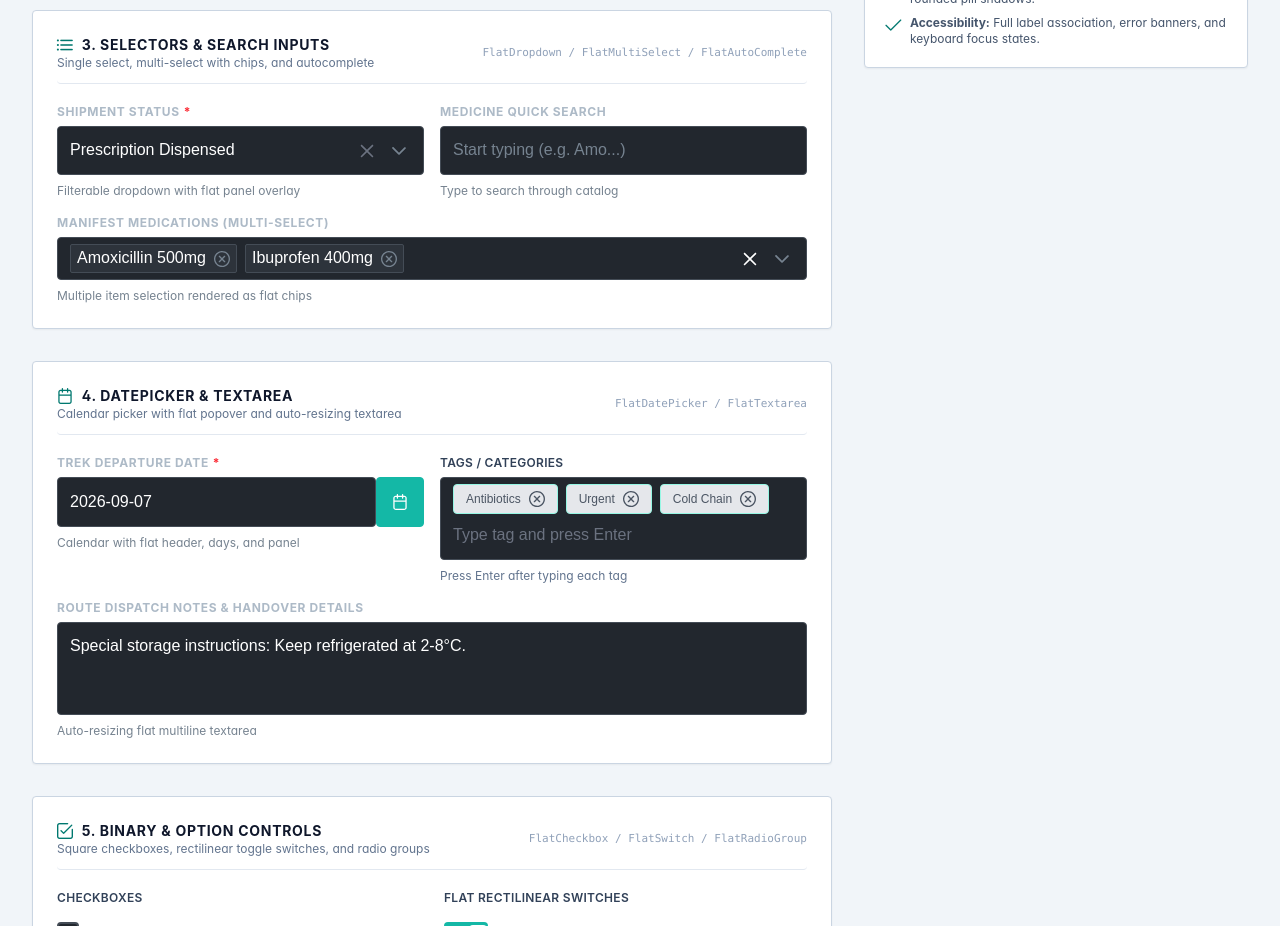
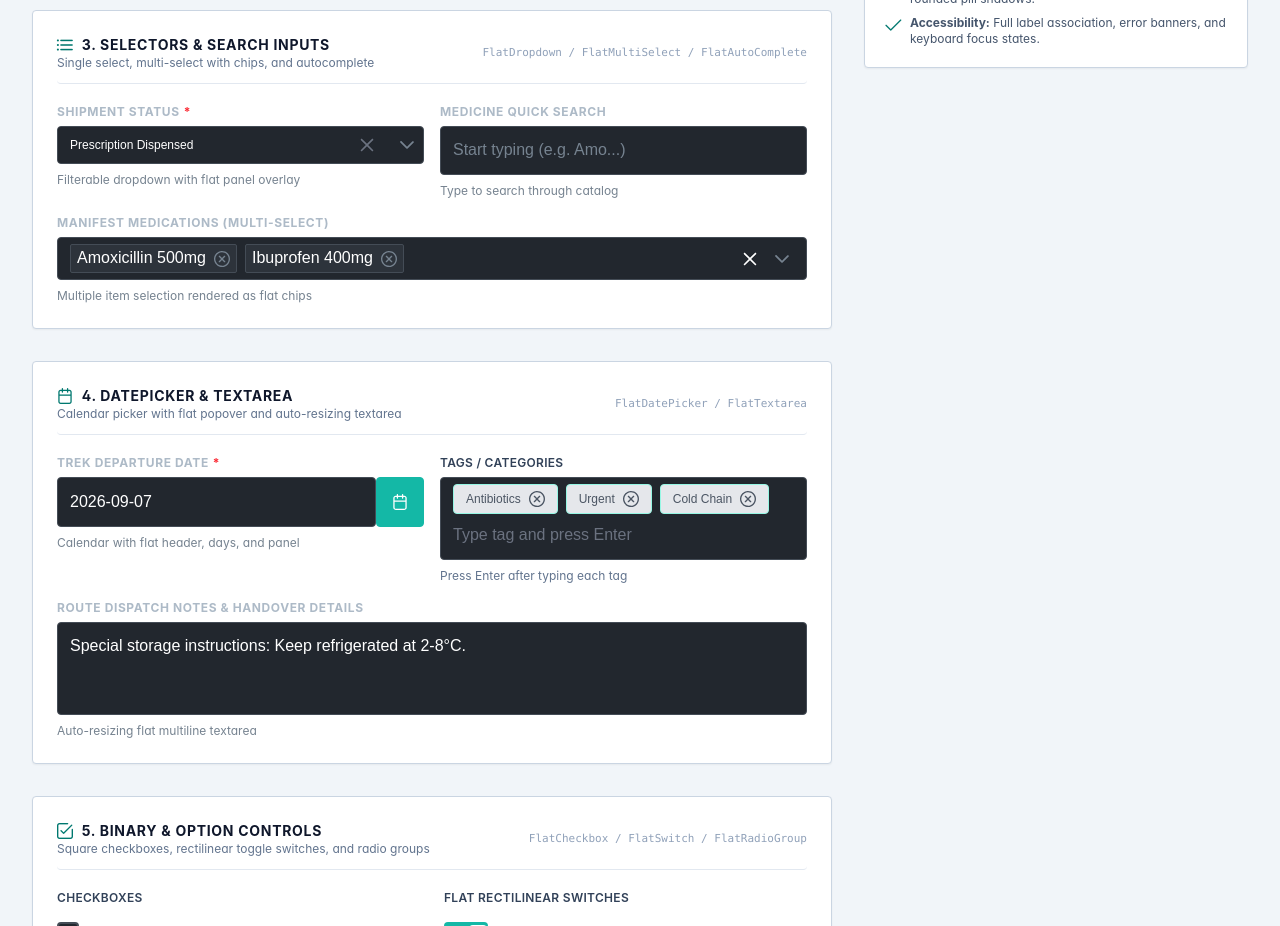
Before and after one commit to proh-pharmacy/prohpharmacy-trekking-fronted, a React (Vite) app: page /inputs in a window 1280 px wide. Shown: the part 1020-1946 px from the top of the page. Built offline with nearby package versions, Linux system fonts and the light colour scheme; a web font is replaced by a local one.

Commit message:
fix(ui): equalize height of search bar, dropdowns, and buttons to exact 38px

```diff
--- a/src/components/data-table/DataTable.tsx
+++ b/src/components/data-table/DataTable.tsx
@@ -611,7 +611,7 @@ export function FlatDataTable<TData extends Record<string, any>>({
                   onChange={(e) => setGlobalSearch(e.target.value)}
                   onKeyDown={(e) => e.key === 'Enter' && handleQueryChange(filterable, globalSearch)}
                   placeholder={filterablePlaceholder}
-                  className="w-full pl-10 pr-10 py-2.5 bg-portal-canvas border border-portal-border rounded text-xs text-white placeholder-portal-muted focus:outline-none focus:border-portal-accent transition"
+                  className="w-full h-[38px] pl-10 pr-10 bg-portal-canvas border border-portal-border rounded text-xs text-white placeholder-portal-muted focus:outline-none focus:border-portal-accent transition box-border"
                 />
                 {globalSearch && (
                   <button
@@ -634,7 +634,7 @@ export function FlatDataTable<TData extends Record<string, any>>({
                 type="button"
                 onClick={() => setIsFilterVisible(!isFilterVisible)}
                 className={cn(
-                  'px-3 py-2.5 border text-xs font-bold uppercase tracking-wider rounded flex items-center gap-2 transition-colors cursor-pointer shrink-0',
+                  'h-[38px] px-3 border text-xs font-bold uppercase tracking-wider rounded flex items-center gap-2 transition-colors cursor-pointer shrink-0',
                   isFilterVisible
                     ? 'bg-portal-accent border-portal-accent text-portal-canvas'
                     : 'bg-portal-canvas border-portal-border text-white hover:border-portal-border/80'
@@ -655,7 +655,7 @@ export function FlatDataTable<TData extends Record<string, any>>({
               type="button"
               title="Refresh Records"
               onClick={() => refetch()}
-              className="p-2.5 bg-portal-canvas border border-portal-border rounded text-portal-muted hover:text-white hover:border-portal-border/80 cursor-pointer transition shrink-0"
+              className="h-[38px] w-[38px] flex items-center justify-center bg-portal-canvas border border-portal-border rounded text-portal-muted hover:text-white hover:border-portal-border/80 cursor-pointer transition shrink-0"
             >
               <RotateCcw className={cn('w-4 h-4', isBusy && 'animate-spin text-portal-accent')} />
             </button>
--- a/src/index.css
+++ b/src/index.css
@@ -104,6 +104,37 @@
 .p-autocomplete-input {
   box-shadow: none !important;
   transition: border-color 0.15s ease-in-out, background-color 0.15s ease-in-out;
+}
+
+/* Align PrimeReact Dropdown exact height (38px) and text size with inputs */
+.p-dropdown {
+  height: 38px !important;
+  display: inline-flex !important;
+  align-items: center !important;
+}
+
+.p-dropdown .p-dropdown-label {
+  padding-top: 0 !important;
+  padding-bottom: 0 !important;
+  padding-left: 0.75rem !important;
+  padding-right: 0.5rem !important;
+  height: 100% !important;
+  display: flex !important;
+  align-items: center !important;
+  font-size: 0.75rem !important;
+  line-height: 1 !important;
+}
+
+.p-dropdown .p-dropdown-trigger {
+  height: 100% !important;
+  display: flex !important;
+  align-items: center !important;
+  justify-content: center !important;
+  width: 2rem !important;
+}
+
+.p-dropdown .p-dropdown-trigger .p-dropdown-trigger-icon {
+  font-size: 0.75rem !important;
 }
 
 /* 3. Flat Checkbox */
--- a/src/pages/portal/settings/OrganisationPage.tsx
+++ b/src/pages/portal/settings/OrganisationPage.tsx
@@ -192,12 +192,6 @@ export const OrganisationPage: React.FC = () => {
         </div>
 
         <div className="flex items-center gap-2.5 shrink-0">
-          <FlatButton
-            variant="outline"
-            label="Refresh"
-            icon="pi pi-sync"
-            onClick={loadData}
-          />
           {activeTab === 'branches' ? (
             <FlatButton
               variant="primary"
@@ -289,7 +283,7 @@ export const OrganisationPage: React.FC = () => {
                 value={searchQuery}
                 onChange={(e) => setSearchQuery(e.target.value)}
                 placeholder="Search by tag, description, or user..."
-                className="w-full pl-10 pr-10 py-2.5 bg-portal-canvas border border-portal-border rounded text-xs text-white placeholder-portal-muted outline-none focus:border-portal-accent transition"
+                className="w-full h-[38px] pl-10 pr-10 bg-portal-canvas border border-portal-border rounded text-xs text-white placeholder-portal-muted outline-none focus:border-portal-accent transition box-border"
               />
               {searchQuery && (
                 <button
@@ -302,8 +296,8 @@ export const OrganisationPage: React.FC = () => {
               )}
             </div>
 
-            <div className="flex items-center gap-3 w-full md:w-auto">
-              <div className="w-48">
+            <div className="flex items-center gap-3 w-full md:w-auto shrink-0">
+              <div className="w-48 h-[38px]">
                 <FlatDropdown
                   value={selectedRegionFilter}
                   options={[
@@ -318,7 +312,7 @@ export const OrganisationPage: React.FC = () => {
                 type="button"
                 title="Refresh Table"
                 onClick={loadData}
-                className="p-2.5 bg-portal-canvas border border-portal-border rounded text-portal-muted hover:text-white hover:border-portal-border/80 cursor-pointer transition shrink-0"
+                className="h-[38px] w-[38px] flex items-center justify-center bg-portal-canvas border border-portal-border rounded text-portal-muted hover:text-white hover:border-portal-border/80 cursor-pointer transition shrink-0"
               >
                 <i className={`pi pi-sync text-xs ${loading ? 'animate-spin text-portal-accent' : ''}`} />
               </button>
@@ -439,7 +433,7 @@ export const OrganisationPage: React.FC = () => {
                 value={searchQuery}
                 onChange={(e) => setSearchQuery(e.target.value)}
                 placeholder="Search by tag, description, or user..."
-                className="w-full pl-10 pr-10 py-2.5 bg-portal-canvas border border-portal-border rounded text-xs text-white placeholder-portal-muted outline-none focus:border-portal-accent transition"
+                className="w-full h-[38px] pl-10 pr-10 bg-portal-canvas border border-portal-border rounded text-xs text-white placeholder-portal-muted outline-none focus:border-portal-accent transition box-border"
               />
               {searchQuery && (
                 <button
@@ -452,8 +446,8 @@ export const OrganisationPage: React.FC = () => {
               )}
             </div>
 
-            <div className="flex items-center gap-3 w-full md:w-auto">
-              <div className="w-48">
+            <div className="flex items-center gap-3 w-full md:w-auto shrink-0">
+              <div className="w-48 h-[38px]">
                 <FlatDropdown
                   value={selectedRegionFilter}
                   options={[
@@ -468,7 +462,7 @@ export const OrganisationPage: React.FC = () => {
                 type="button"
                 title="Refresh Table"
                 onClick={loadData}
-                className="p-2.5 bg-portal-canvas border border-portal-border rounded text-portal-muted hover:text-white hover:border-portal-border/80 cursor-pointer transition shrink-0"
+                className="h-[38px] w-[38px] flex items-center justify-center bg-portal-canvas border border-portal-border rounded text-portal-muted hover:text-white hover:border-portal-border/80 cursor-pointer transition shrink-0"
               >
                 <i className={`pi pi-sync text-xs ${loading ? 'animate-spin text-portal-accent' : ''}`} />
               </button>
--- a/src/pages/portal/settings/UsersAndRolesPage.tsx
+++ b/src/pages/portal/settings/UsersAndRolesPage.tsx
@@ -195,13 +195,6 @@ export const UsersAndRolesPage: React.FC = () => {
 
         <div className="flex items-center gap-2.5 shrink-0">
           <FlatButton
-            variant="outline"
-            label={loading ? 'Refreshing...' : 'Refresh'}
-            icon={loading ? 'pi pi-spin pi-spinner' : 'pi pi-sync'}
-            onClick={loadData}
-            disabled={loading}
-          />
-          <FlatButton
             variant="primary"
             label="Invite User"
             icon="pi pi-user-plus"
@@ -249,7 +242,7 @@ export const UsersAndRolesPage: React.FC = () => {
                 value={searchQuery}
                 onChange={(e) => setSearchQuery(e.target.value)}
                 placeholder="Search by tag, description, or user..."
-                className="w-full pl-10 pr-10 py-2.5 bg-portal-canvas border border-portal-border rounded text-xs text-white placeholder-portal-muted outline-none focus:border-portal-accent transition"
+                className="w-full h-[38px] pl-10 pr-10 bg-portal-canvas border border-portal-border rounded text-xs text-white placeholder-portal-muted outline-none focus:border-portal-accent transition box-border"
               />
               {searchQuery && (
                 <button
@@ -262,8 +255,8 @@ export const UsersAndRolesPage: React.FC = () => {
               )}
             </div>
 
-            <div className="flex items-center gap-3 w-full md:w-auto">
-              <div className="w-40">
+            <div className="flex items-center gap-3 w-full md:w-auto shrink-0">
+              <div className="w-40 h-[38px]">
                 <FlatDropdown
                   value={roleFilter}
                   options={[
@@ -277,7 +270,7 @@ export const UsersAndRolesPage: React.FC = () => {
                 />
               </div>
 
-              <div className="w-40">
+              <div className="w-40 h-[38px]">
                 <FlatDropdown
                   value={statusFilter}
                   options={[
@@ -294,7 +287,7 @@ export const UsersAndRolesPage: React.FC = () => {
                 type="button"
                 title="Refresh Table"
                 onClick={loadData}
-                className="p-2.5 bg-portal-canvas border border-portal-border rounded text-portal-muted hover:text-white hover:border-portal-border/80 cursor-pointer transition shrink-0"
+                className="h-[38px] w-[38px] flex items-center justify-center bg-portal-canvas border border-portal-border rounded text-portal-muted hover:text-white hover:border-portal-border/80 cursor-pointer transition shrink-0"
               >
                 <i className={`pi pi-sync text-xs ${loading ? 'animate-spin text-portal-accent' : ''}`} />
               </button>
```
